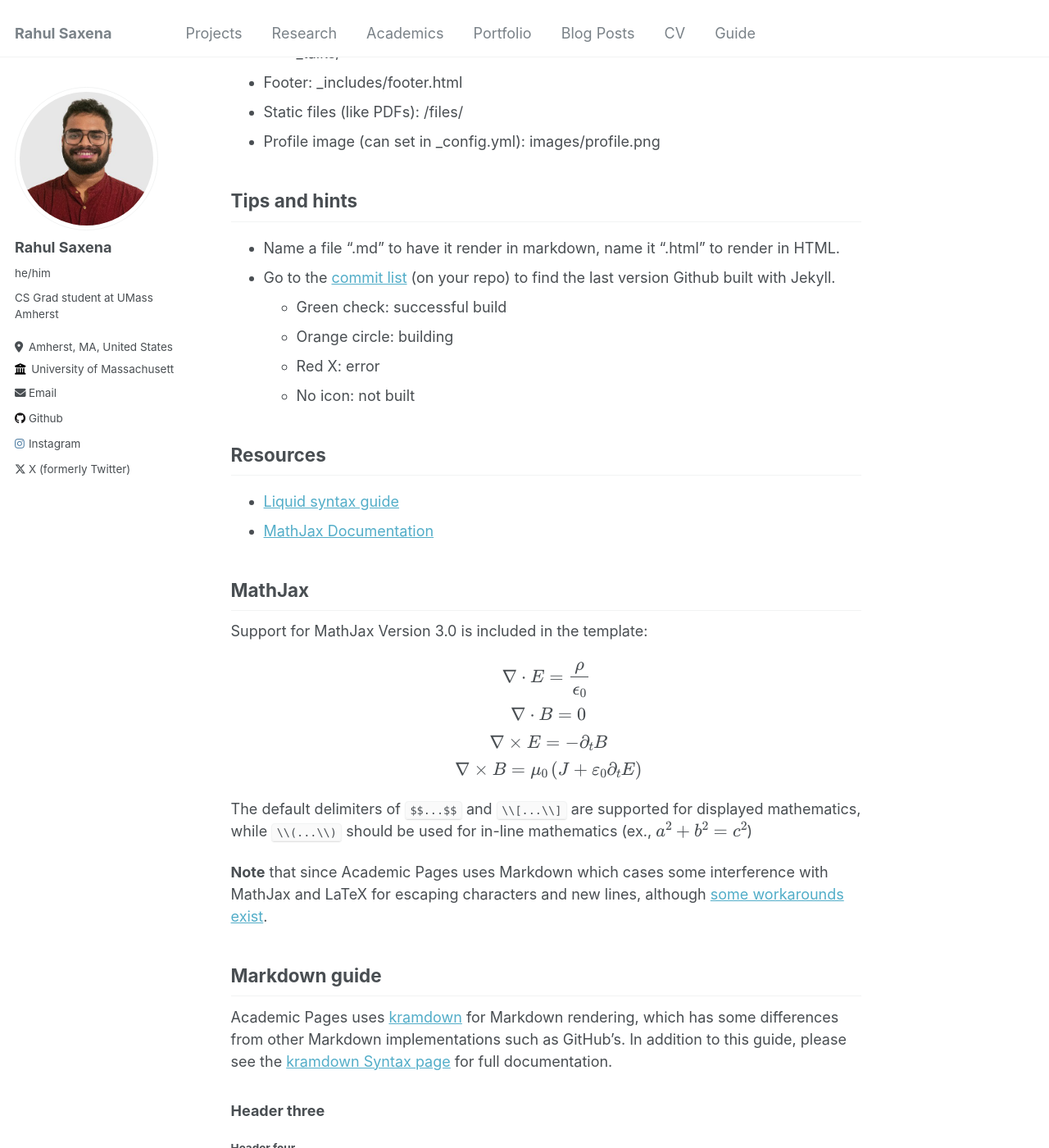
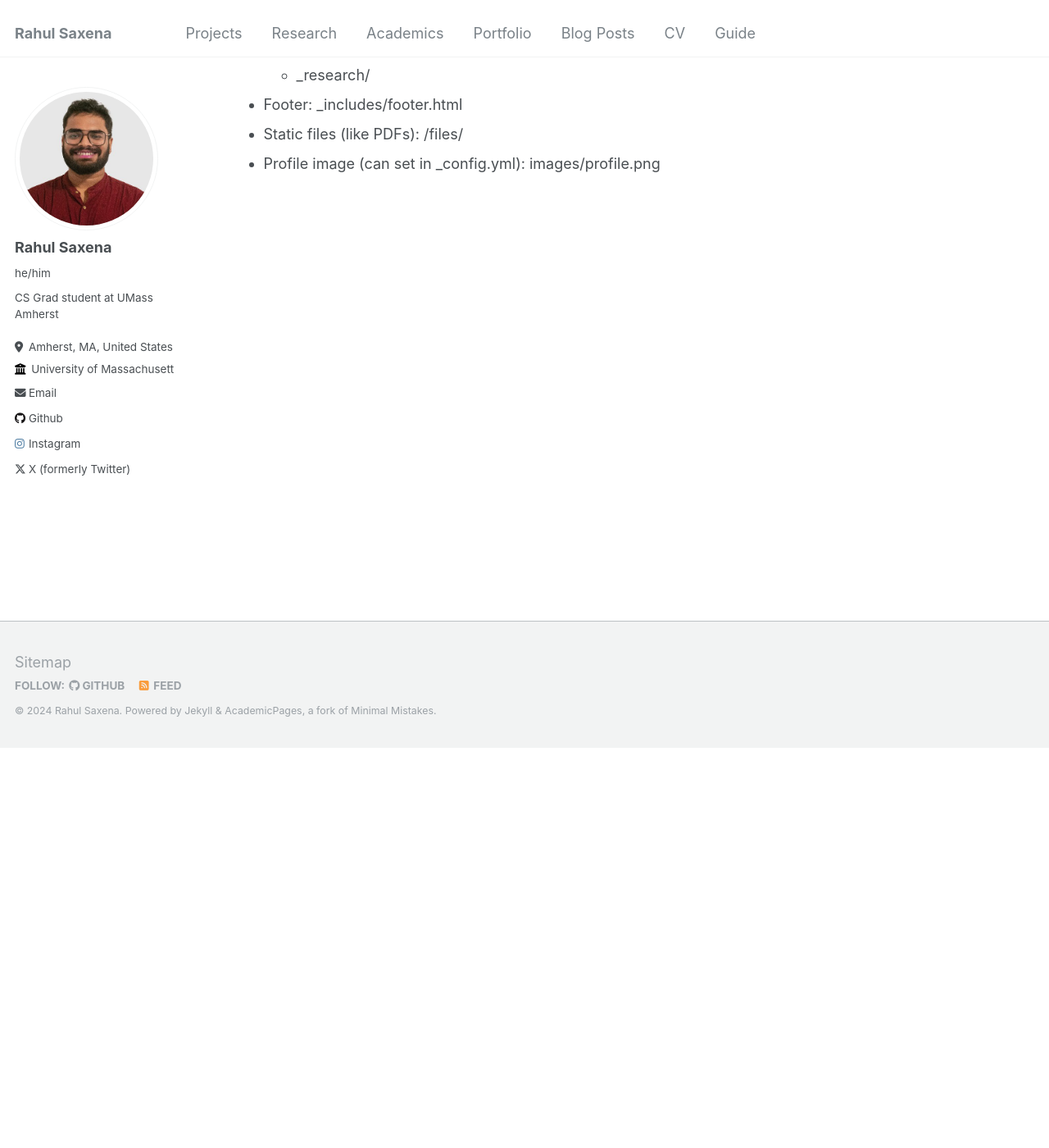
Before and after one commit to raahulsaxena/raahulsaxena.github.io, a Jekyll site: the page built from _pages/markdown.md, in a window 1280 px wide and 1400 px high, scrolled down 487 px. Shown: the whole window at 82% size. Built offline with Jekyll 4.4.1, drawn with Linux system fonts in a browser that asks for light colours; some of the changed text lies outside the part shown.

Commit message:
updated guide

```diff
--- a/_pages/markdown.md
+++ b/_pages/markdown.md
@@ -7,21 +7,25 @@
   - /markdown.html
 ---
 
+This page contains the guide to modify this website.
+
 ## Locations of key files/directories
 
 * Basic config options: _config.yml
 * Top navigation bar config: _data/navigation.yml
 * Single pages: _pages/
 * Collections of pages are .md or .html files in:
-  * _publications/
+  * _projects/
   * _portfolio/
   * _posts/
-  * _teaching/
-  * _talks/
+  * _academics/
+  * _research/
 * Footer: _includes/footer.html
 * Static files (like PDFs): /files/
 * Profile image (can set in _config.yml): images/profile.png
 
+
+<!--
 ## Tips and hints
 
 * Name a file ".md" to have it render in markdown, name it ".html" to render in HTML.
@@ -261,3 +265,4 @@
 **Footnotes**
 
 The footnotes in the page will be returned following this line, return to the section on <a href="#footnotes">Markdown Footnotes</a>.
+ -->
```
